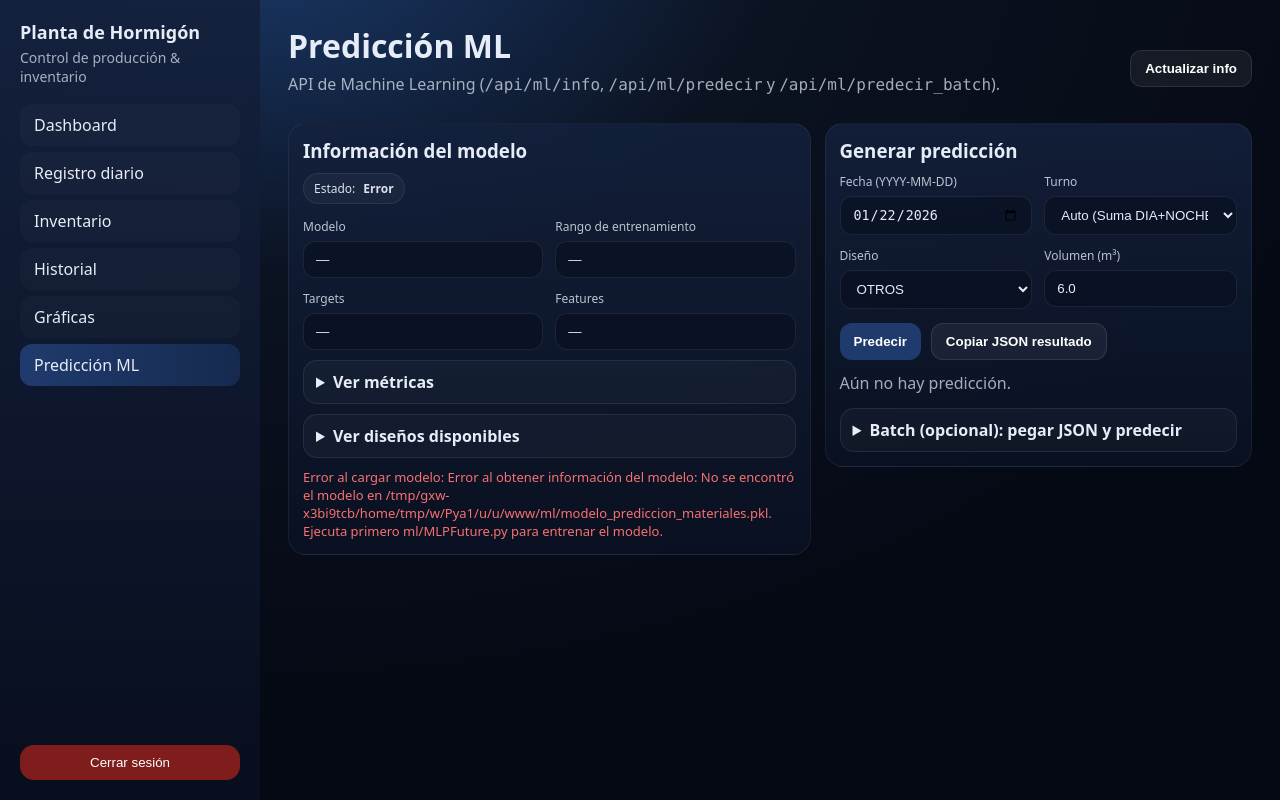
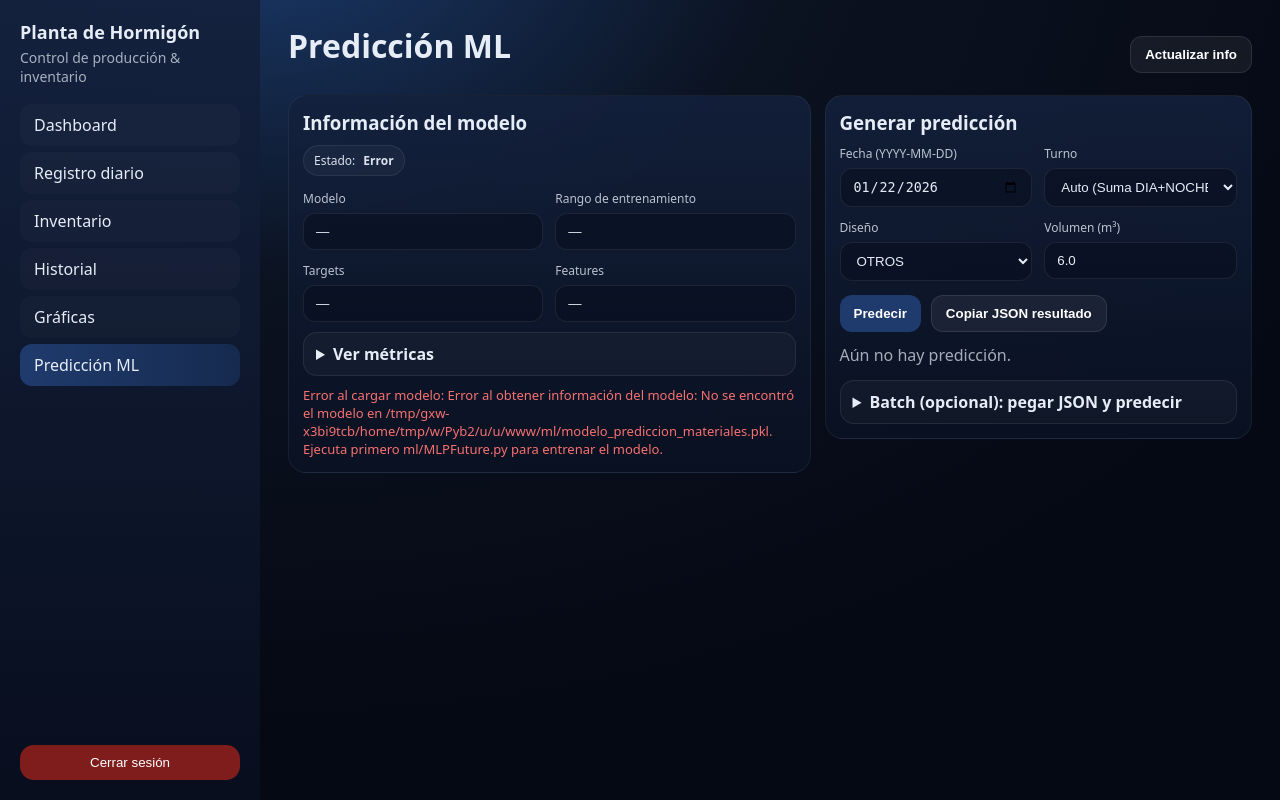
Before and after one commit to AndyNeva/consumo-materiales-mineria, a Flask app: page /ml in a window 1280 px wide. Run offline with Flask 3, Linux system fonts and the light colour scheme.

Commit message:
cambio ml

```diff
--- a/templates/ml_prediccion.html
+++ b/templates/ml_prediccion.html
@@ -198,7 +198,7 @@
       <div>
         <h1>Predicción ML</h1>
         <div class="subtitle">
-          API de Machine Learning (<span class="mono">/api/ml/info</span>, <span class="mono">/api/ml/predecir</span> y <span class="mono">/api/ml/predecir_batch</span>).
+
         </div>
       </div>
 
@@ -251,12 +251,6 @@
             </thead>
             <tbody id="tbodyMetricas"></tbody>
           </table>
-        </details>
-
-        <details>
-          <summary>Ver diseños disponibles</summary>
-          <div class="muted" style="margin-top:10px;">(Lista tomada de <span class="mono">disenos_disponibles</span>)</div>
-          <div id="disenosBox" style="margin-top:10px;"></div>
         </details>
 
         <div id="infoStatus" class="status muted"></div>
```
